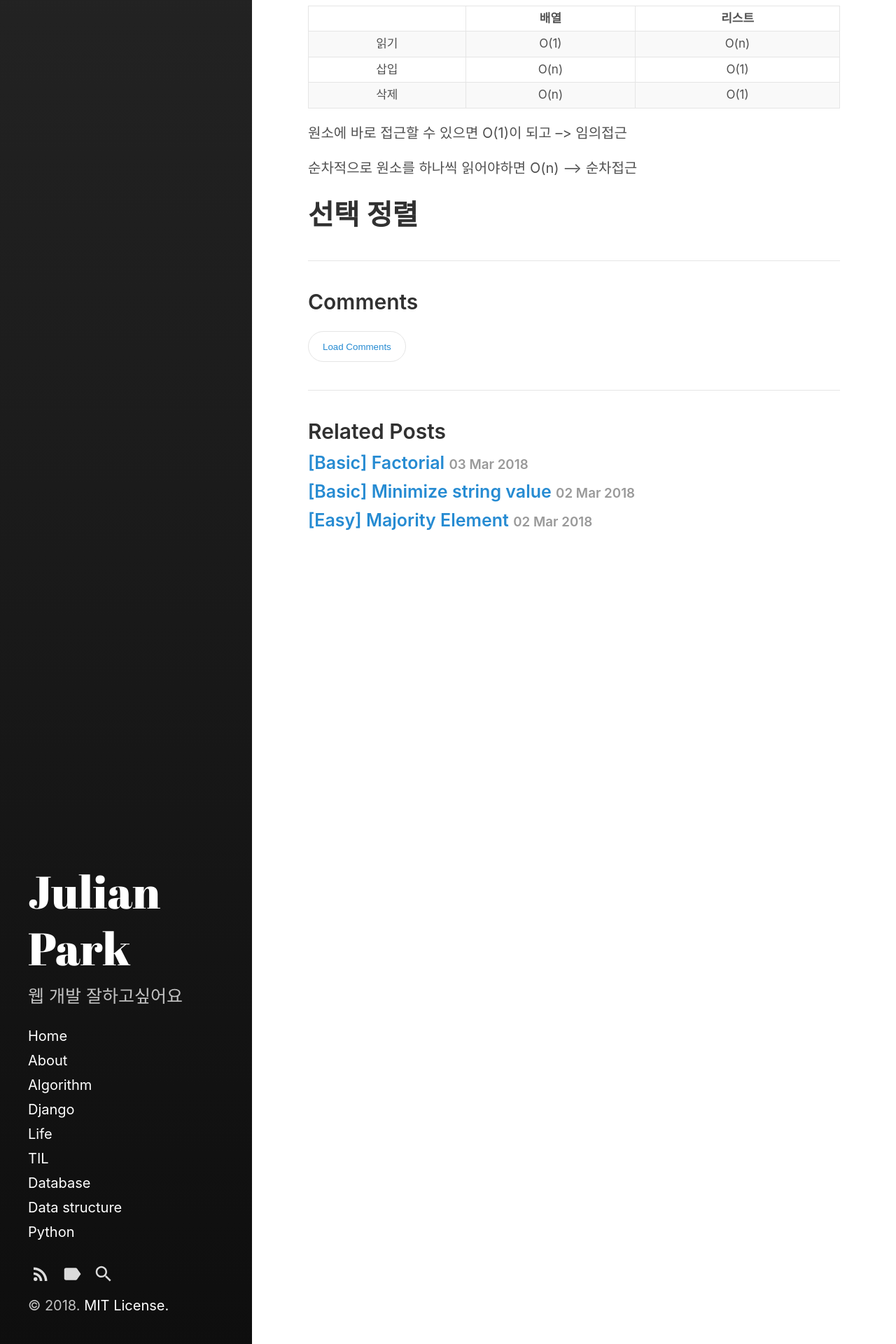
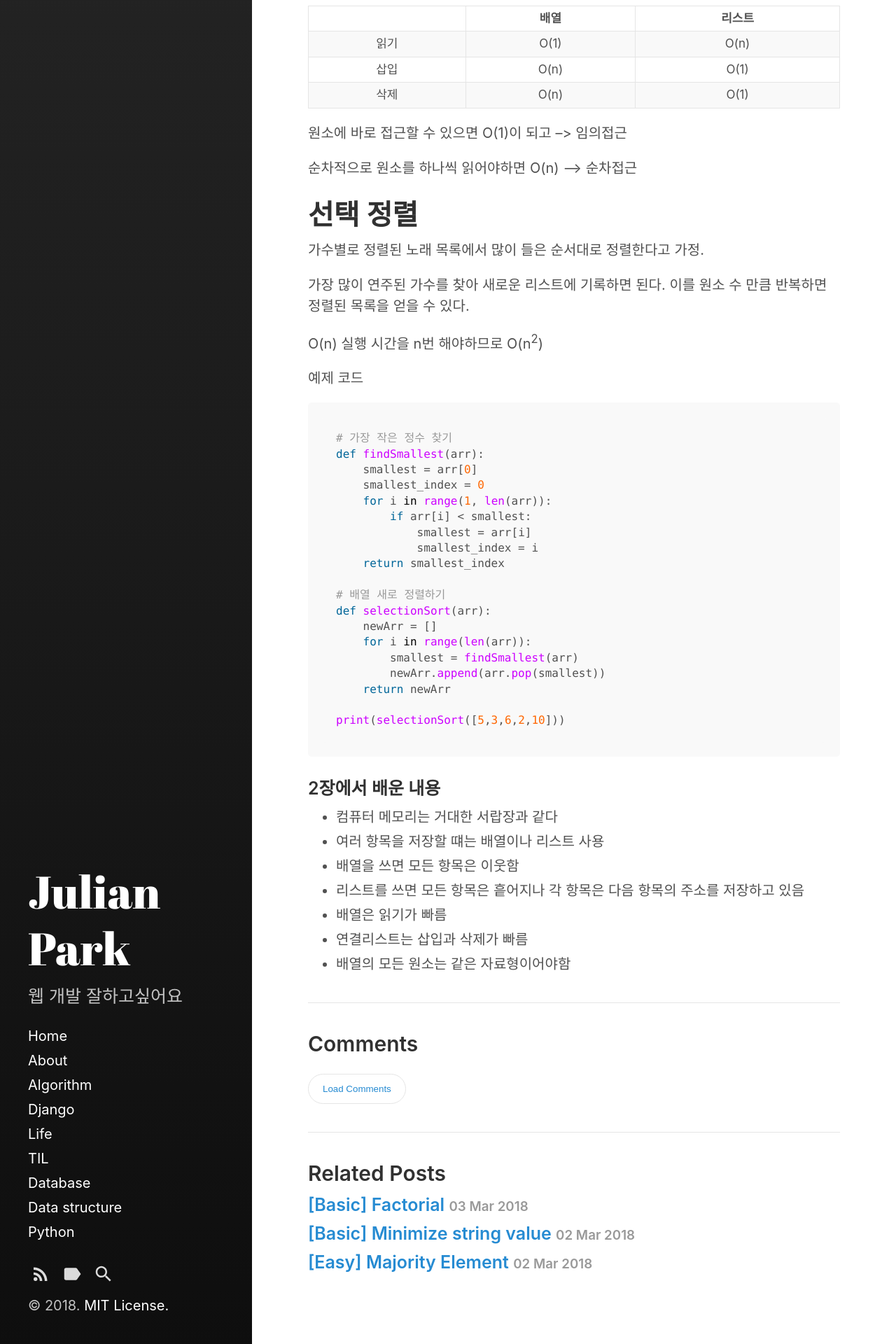
Before and after one commit to Chrisaor/chrisaor.github.com, a Jekyll site: the page built from _posts/Datastructure/2018-03-03-chapter2.md, in a window 1280 px wide. Shown: the part 1477-3397 px from the top of the page at 70% size. Built offline with Jekyll 4.4.1, drawn with Linux system fonts in a browser that asks for light colours.

Commit message:
Datastructure update

````diff
--- a/_posts/Datastructure/2018-03-03-chapter2.md
+++ b/_posts/Datastructure/2018-03-03-chapter2.md
@@ -55,3 +55,43 @@ categories: datastructure
 순차적으로 원소를 하나씩 읽어야하면 O(n) --> 순차접근
 
 # 선택 정렬
+
+가수별로 정렬된 노래 목록에서 많이 들은 순서대로 정렬한다고 가정.
+
+가장 많이 연주된 가수를 찾아 새로운 리스트에 기록하면 된다. 이를 원소 수 만큼 반복하면 정렬된 목록을 얻을 수 있다.
+
+O(n) 실행 시간을 n번 해야하므로 O(n<sup>2</sup>)
+
+예제 코드
+
+```python
+# 가장 작은 정수 찾기
+def findSmallest(arr):
+    smallest = arr[0]
+    smallest_index = 0
+    for i in range(1, len(arr)):
+        if arr[i] < smallest:
+            smallest = arr[i]
+            smallest_index = i
+    return smallest_index
+
+# 배열 새로 정렬하기
+def selectionSort(arr):
+    newArr = []
+    for i in range(len(arr)):
+        smallest = findSmallest(arr)
+        newArr.append(arr.pop(smallest))
+    return newArr
+
+print(selectionSort([5,3,6,2,10]))
+```
+
+### 2장에서 배운 내용
+
+- 컴퓨터 메모리는 거대한 서랍장과 같다
+- 여러 항목을 저장할 떄는 배열이나 리스트 사용
+- 배열을 쓰면 모든 항목은 이웃함
+- 리스트를 쓰면 모든 항목은 흩어지나 각 항목은 다음 항목의 주소를 저장하고 있음
+- 배열은 읽기가 빠름
+- 연결리스트는 삽입과 삭제가 빠름
+- 배열의 모든 원소는 같은 자료형이어야함
````
